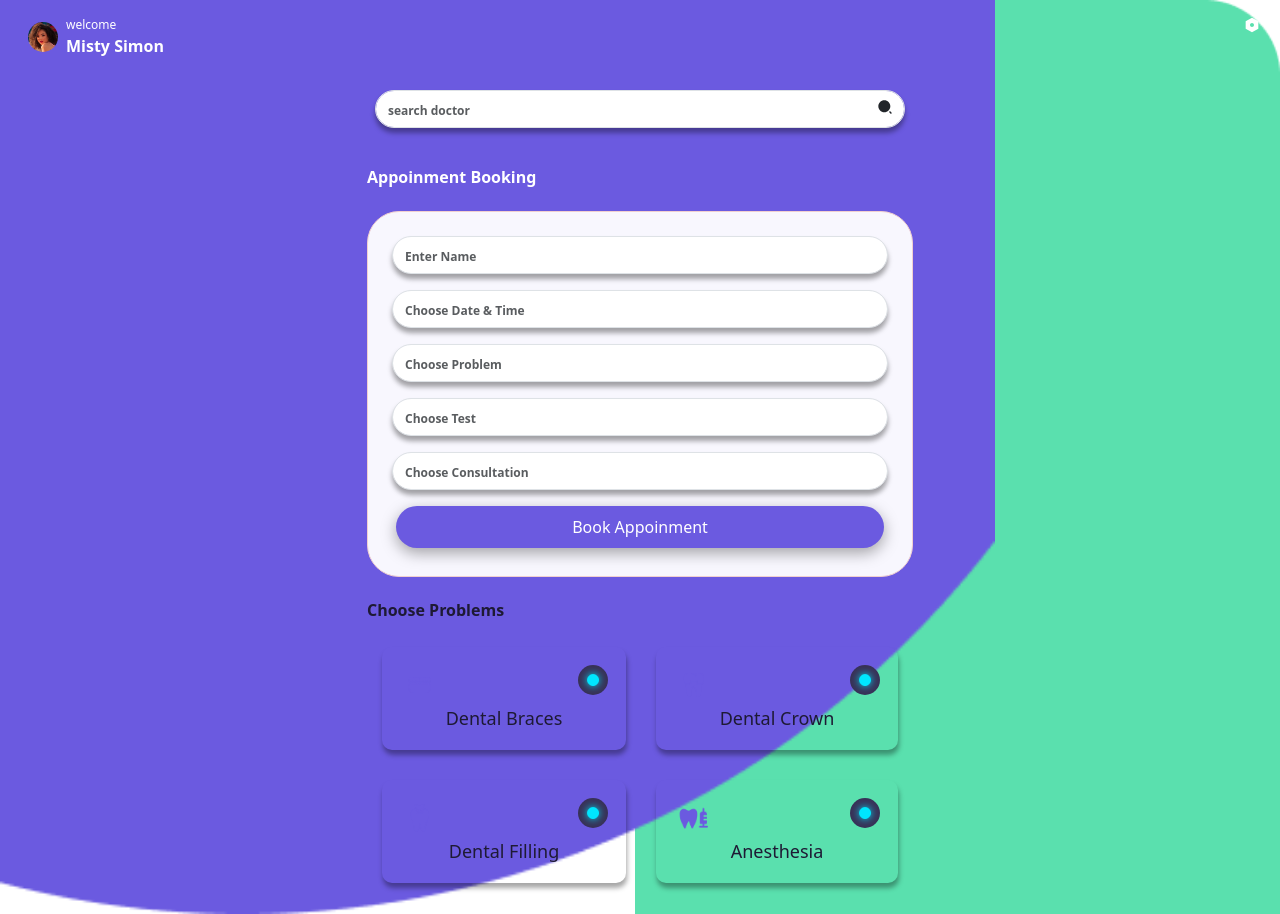
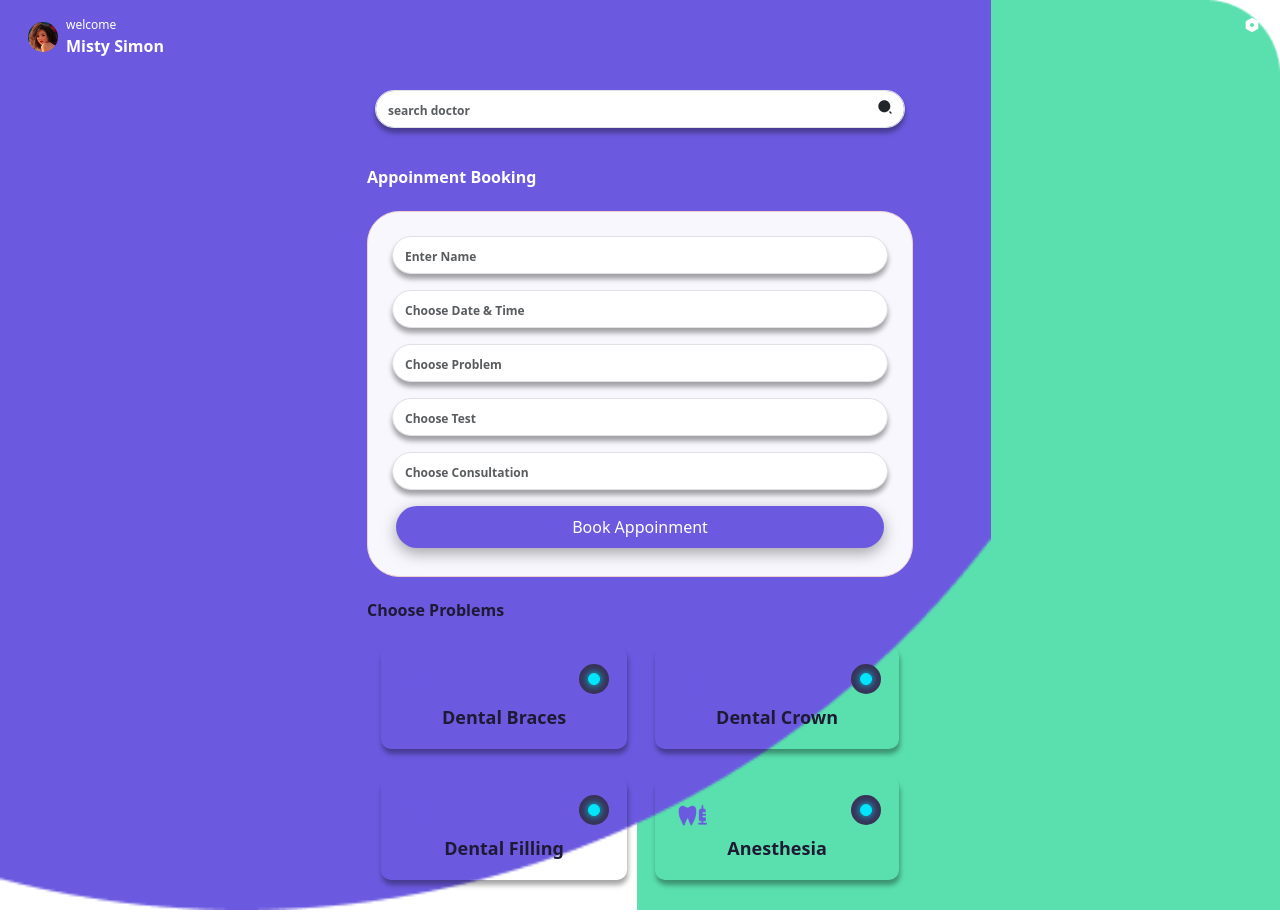
Before and after one commit to pooja6747/staticAppoinmentWebpage, a React (Vite) app: page / in a window 1280 px wide. Built offline with nearby package versions, Linux system fonts and the light colour scheme.

Commit message:
image change

```diff
--- a/src/components/Problems.jsx
+++ b/src/components/Problems.jsx
@@ -25,9 +25,8 @@ const Problems = () => {
                 </div>
 
               </div>
-              <div className="row">
-                <span className='font-18 fw-normal'>Dental Braces</span>
-              </div>
+                <span className='font-18 fw-semibold'>Dental Braces</span>
+
             </div>
             <div class="grid-item ">
               <div className="row">
@@ -38,7 +37,7 @@ const Problems = () => {
 
               </div>
               <div className="row">
-                <span className='font-18 fw-normal'>Dental Crown</span>
+                <span className='font-18 fw-semibold'>Dental Crown</span>
               </div>
             </div>
             <div class="grid-item"><div className="row">
@@ -49,7 +48,7 @@ const Problems = () => {
 
             </div>
               <div className="row">
-                <span className='font-18 fw-normal'>Dental Filling</span>
+                <span className='font-18 fw-semibold'>Dental Filling</span>
               </div></div>
             <div class="grid-item"><div className="row">
               <div className="img-div d-flex justify-content-between">
@@ -59,7 +58,7 @@ const Problems = () => {
 
             </div>
               <div className="row">
-                <span className='font-18 fw-normal'>Anesthesia</span>
+                <span className='font-18 fw-semibold'>Anesthesia</span>
               </div></div>
 
           </div>
--- a/src/index.css
+++ b/src/index.css
@@ -83,7 +83,7 @@ form {
 
 .grid-item {
   padding: 18px;
-  margin: 15px;
+  margin: 14px;
   text-align: center;
   border-radius: 10px;
   box-shadow: rgba(0, 0, 0, 0.35) 1px 5px 5px;
```
